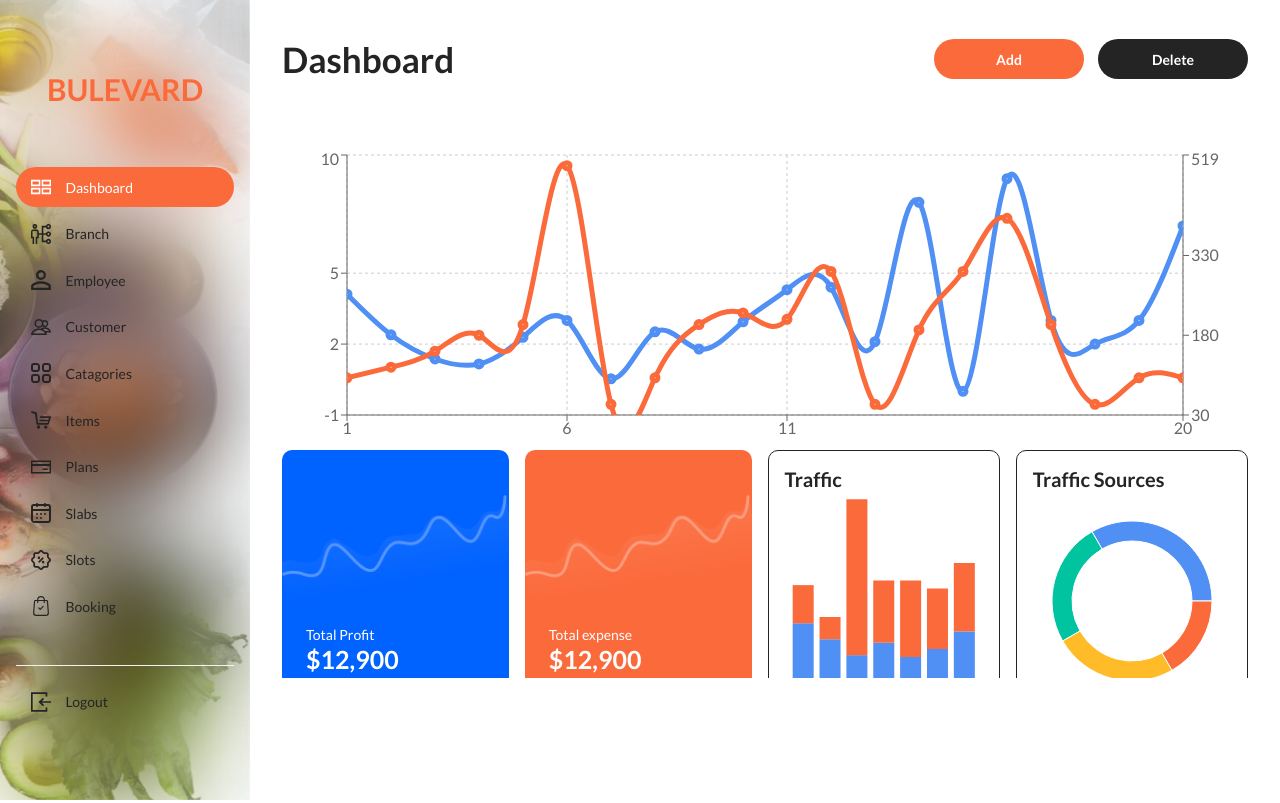
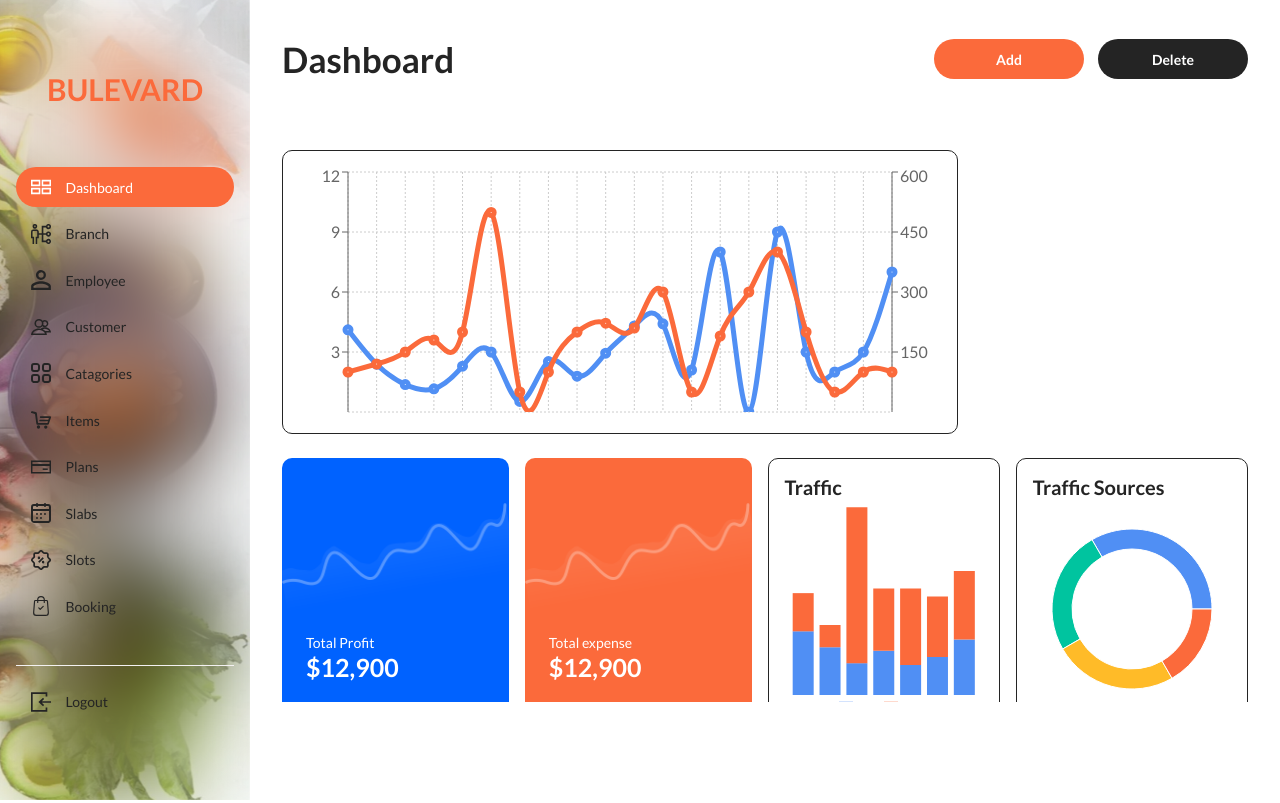
Before and after one commit to abrarkhalidofficial/catering-dashboard, a React (Create React App) app: page /dashboard in a window 1280 px wide. Built offline with nearby package versions, Linux system fonts and the light colour scheme.

Commit message:
dashboard mostly done

```diff
--- a/src/Components/BarChart.js
+++ b/src/Components/BarChart.js
@@ -61,7 +61,7 @@ export default class CustomeBarChart extends PureComponent {
 
   render() {
     return (
-      <ResponsiveContainer width="100%" height={220}>
+      <ResponsiveContainer width="100%" minHeight={220} height="90%">
         <BarChart layout="horizontal" data={data}>
           {/* <CartesianGrid strokeDasharray="3 3" /> */}
           {/* <XAxis  />
--- a/src/Components/LineChart.js
+++ b/src/Components/LineChart.js
@@ -134,22 +134,8 @@ export default class CustomeLineChart extends PureComponent {
     } = this.state;
 
     return (
-      <div
-        className="highlight-bar-charts"
-        style={{ userSelect: "none", width: "100%" }}
-      >
-        {/* <button
-          type="button"
-          className="btn update"
-          onClick={this.zoomOut.bind(this)}
-        >
-          Zoom Out
-        </button> */}
-
-        <ResponsiveContainer width="100%" height={300}>
+      <ResponsiveContainer width="100%" minHeight={250} height="90%">
         <LineChart
-            width={800}
-            height={400}
           data={data}
           onMouseDown={(e) => this.setState({ refAreaLeft: e.activeLabel })}
           onMouseMove={(e) =>
@@ -159,23 +145,17 @@ export default class CustomeLineChart extends PureComponent {
           // eslint-disable-next-line react/jsx-no-bind
           onMouseUp={this.zoom.bind(this)}
         >
-            <CartesianGrid strokeDasharray="3 3" />
-            <XAxis
+          <CartesianGrid strokeDasharray="2 2" />
+          {/* <XAxis
             allowDataOverflow
             dataKey="name"
             domain={[left, right]}
             type="number"
-            />
+          /> */}
+          <YAxis allowDataOverflow type="number" yAxisId="1" />
           <YAxis
             allowDataOverflow
-              domain={[bottom, top]}
-              type="number"
-              yAxisId="1"
-            />
-            <YAxis
             orientation="right"
-              allowDataOverflow
-              domain={[bottom2, top2]}
             type="number"
             yAxisId="2"
           />
@@ -207,7 +187,6 @@ export default class CustomeLineChart extends PureComponent {
           ) : null}
         </LineChart>
       </ResponsiveContainer>
-      </div>
     );
   }
 }
--- a/src/Components/PieChart.js
+++ b/src/Components/PieChart.js
@@ -22,7 +22,7 @@ export default class CustomePieChart extends PureComponent {
 
   render() {
     return (
-      <ResponsiveContainer width="100%" height={220}>
+      <ResponsiveContainer width="100%" minHeight={220} height="90%">
         <PieChart>
           <Tooltip />
           <Pie
--- a/src/Screens/Dashboard.js
+++ b/src/Screens/Dashboard.js
@@ -17,7 +17,12 @@ export default function Dashboard() {
       </div>
       <div className="dashboard__container">
         <div className="dashboard__container__top">
-          <LineChart />
+          <div
+            className="dashboard__container__card dashboard__container__card__chart"
+            style={{ maxWidth: "100%", width: "70%", padding: "1em 0" }}
+          >
+            <LineChart />
+          </div>
         </div>
 
         <div className="dashboard__container__bottom">
--- a/src/Styles/dashboard.scss
+++ b/src/Styles/dashboard.scss
@@ -4,6 +4,12 @@
   overflow-y: auto;
   width: 100%;
   padding: 2em;
+}
+.dashboard__container__top {
+  display: flex;
+  justify-content: space-between;
+  align-items: center;
+  margin-bottom: 1.5em;
 }
 .dashboard__container__bottom {
   display: flex;
@@ -59,6 +65,6 @@
 }
 @media (max-width: 1440px) {
   .dashboard__container {
-    max-height: 70%;
+    max-height: 73%;
   }
 }
```
Lines whose indentation alone changed are shown as unchanged.
